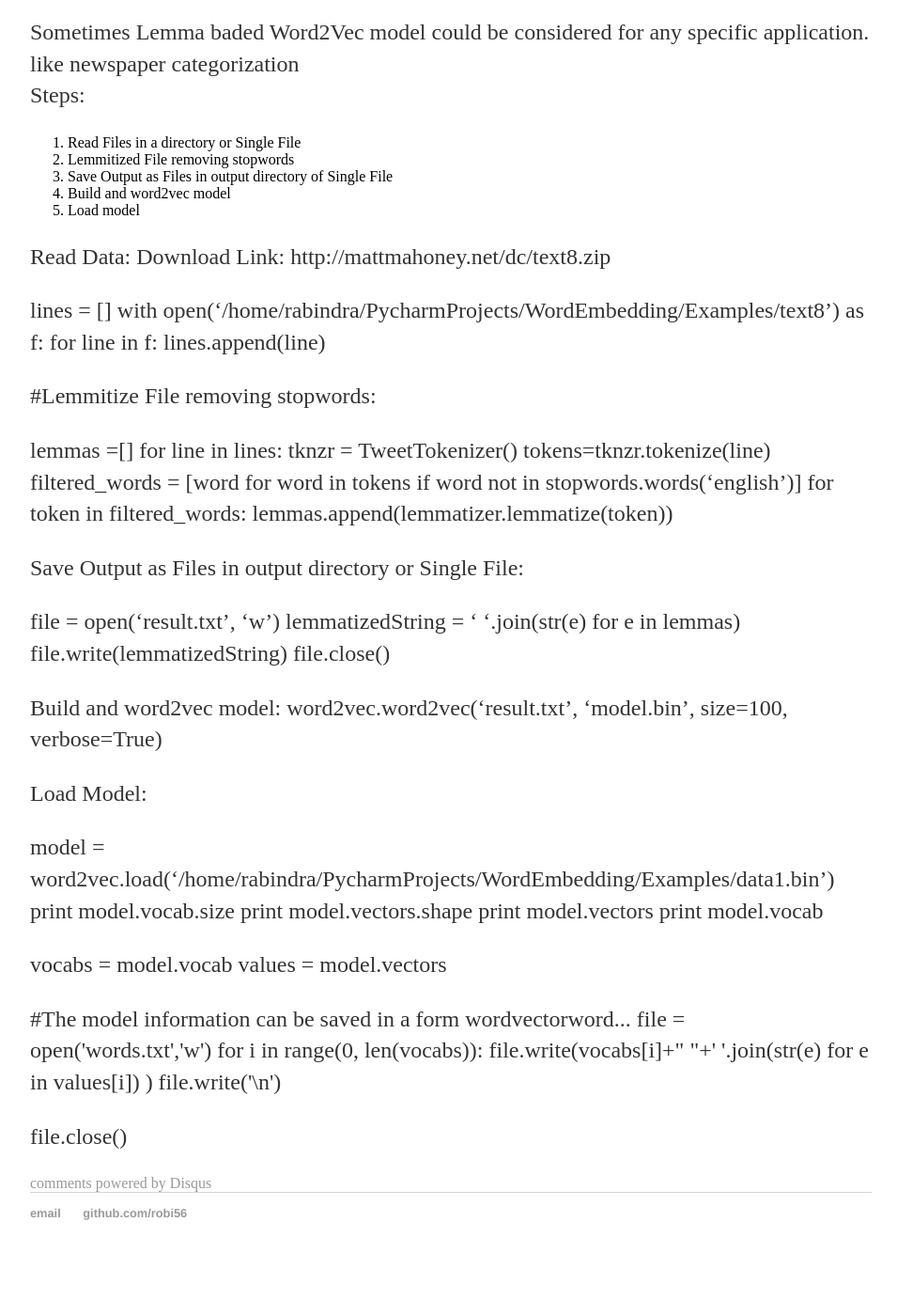
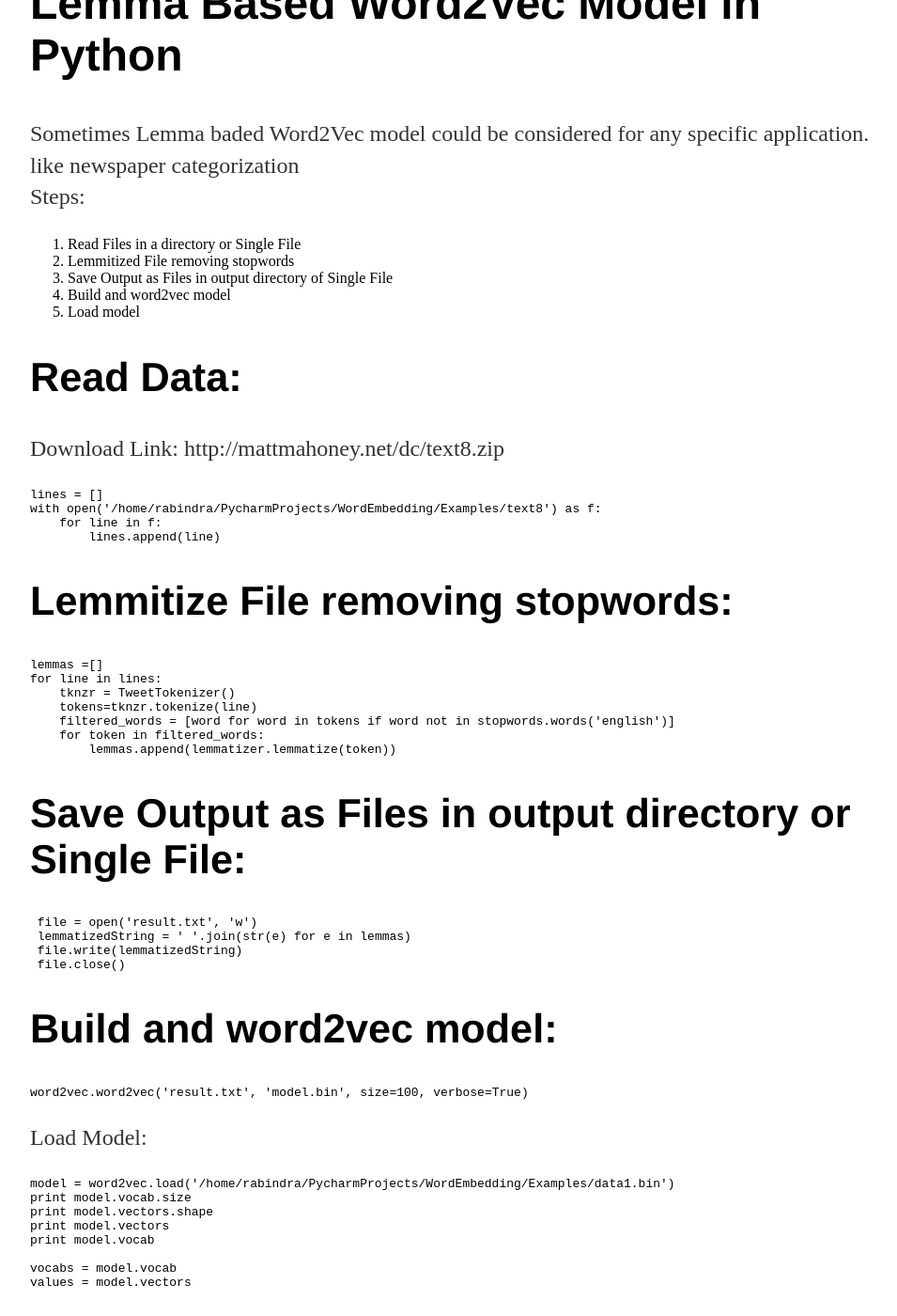
Before and after one commit to robi56/robi56.github.io, a Jekyll site: the page built from _posts/2017-05-17-LemmaBased Word2Vec Model in Python .md, in a window 1280 px wide and 1400 px high, scrolled down 354 px. Shown: the whole window at 94% size, without its empty margins (160-1115 px from the left). Built offline with Jekyll 4.4.1, drawn with Linux system fonts in a browser that asks for light colours; comment, search, counter and statistics services are not loaded; before the commit the page ends 1714 px from its top, so only the background shows below that; some of the changed text lies outside the part shown.

Commit message:
lemma based word2vec model

````diff
--- a/_posts/2017-05-17-LemmaBased Word2Vec Model in Python .md
+++ b/_posts/2017-05-17-LemmaBased Word2Vec Model in Python .md
@@ -6,7 +6,7 @@ excerpt: "Lemma Based Word2Vec Model Generation"
 date:   2017-02-04 16:00:00
 ---
 
-Lemma Based Word2Vec Model in Python
+# Lemma Based Word2Vec Model in Python
 
 Sometimes Lemma baded Word2Vec model could be considered for any specific application. like newspaper categorization
 Steps:
@@ -17,18 +17,19 @@ Steps:
 5. Load model
 
 
-Read Data:
+## Read Data:
 Download Link: http://mattmahoney.net/dc/text8.zip
 
+```python
 lines = []
 with open('/home/rabindra/PycharmProjects/WordEmbedding/Examples/text8') as f:
     for line in f:
         lines.append(line)
+```
 
 
-
-#Lemmitize File removing stopwords:
-
+## Lemmitize File removing stopwords:
+```python
 lemmas =[]
 for line in lines:
     tknzr = TweetTokenizer()
@@ -36,20 +37,21 @@ for line in lines:
     filtered_words = [word for word in tokens if word not in stopwords.words('english')]
     for token in filtered_words:
         lemmas.append(lemmatizer.lemmatize(token))
+```
 
-
-Save Output as Files in output directory or Single File:
-
-  file = open('result.txt', 'w')
-  lemmatizedString = ' '.join(str(e) for e in lemmas)
-  file.write(lemmatizedString)
-  file.close()
-
- Build and word2vec model:
- word2vec.word2vec('result.txt', 'model.bin', size=100, verbose=True)
-
+## Save Output as Files in output directory or Single File:
+```python
+ file = open('result.txt', 'w')
+ lemmatizedString = ' '.join(str(e) for e in lemmas)
+ file.write(lemmatizedString)
+ file.close()
+```
+## Build and word2vec model:
+```python
+word2vec.word2vec('result.txt', 'model.bin', size=100, verbose=True)
+```
 Load Model:
-
+```python
 model = word2vec.load('/home/rabindra/PycharmProjects/WordEmbedding/Examples/data1.bin')
 print model.vocab.size
 print model.vectors.shape
@@ -58,8 +60,9 @@ print model.vocab
 
 vocabs = model.vocab
 values = model.vectors
-
-#The model information  can be saved in a form word<space>vector<newline>word<space><vector>...
+```
+## The model information  can be saved in a form word<space>vector<newline>word<space><vector>...
+```python
 file = open('words.txt','w')
 for i in range(0, len(vocabs)):
     file.write(vocabs[i]+" "+' '.join(str(e) for e in values[i])
@@ -67,3 +70,4 @@ for i in range(0, len(vocabs)):
     file.write('\n')
 
 file.close()
+```
````
